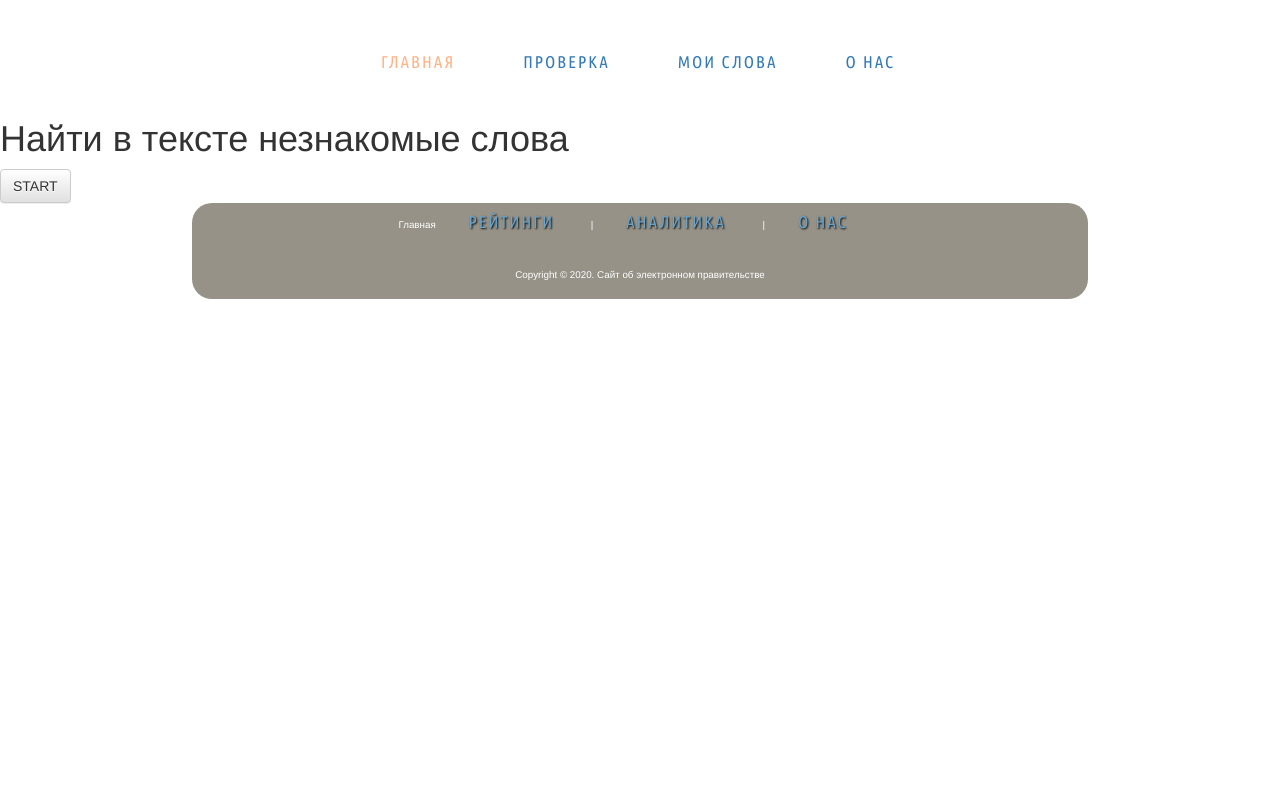
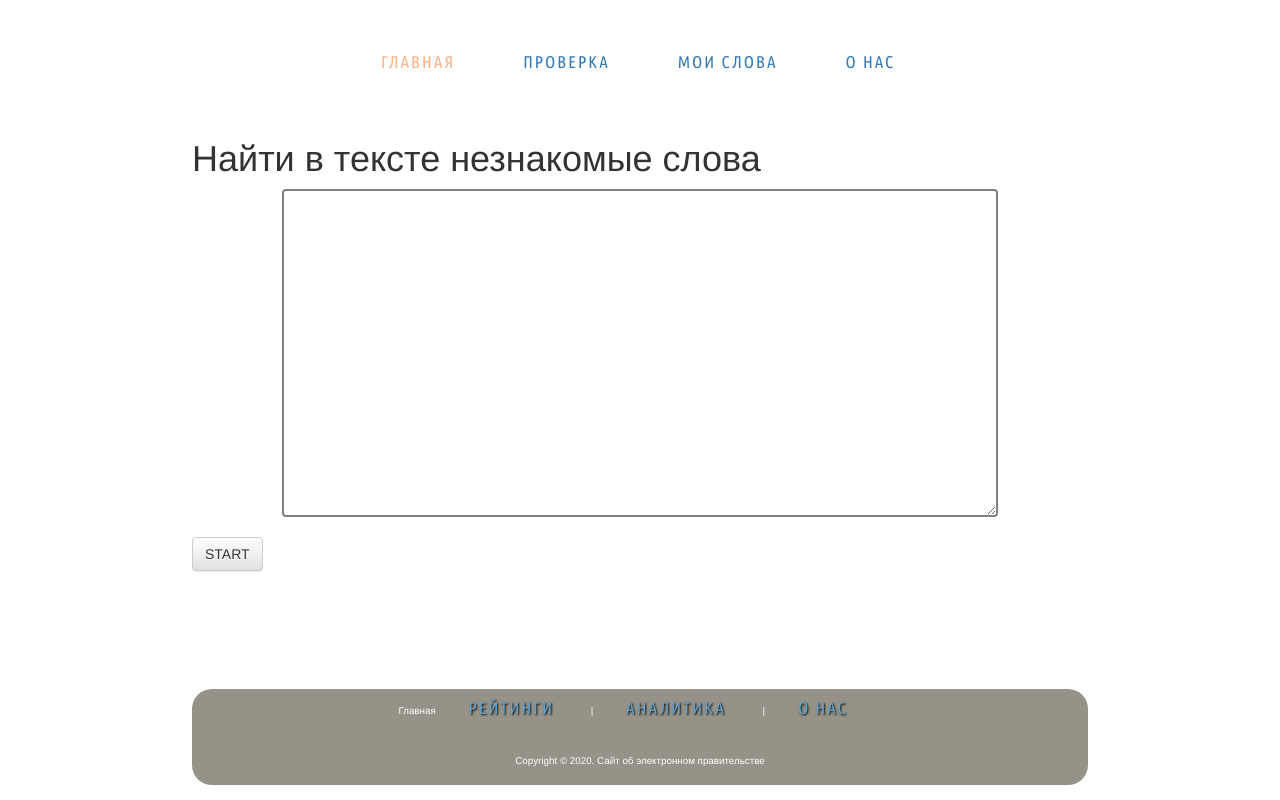
Before and after one commit to EHOTKA/English_site, a Django app: page /analys in a window 1280 px wide. Run offline with Django 3.2, Linux system fonts and the light colour scheme; some libraries are stand-ins or nearby versions.

Commit message:
Third commit

```diff
--- a/english/analysis_plot/forms.py
+++ b/english/analysis_plot/forms.py
@@ -2,7 +2,7 @@ from django import forms
 
 
 class PostForm(forms.Form):
-	field = ('title', 'text',)
+	analysText = forms.CharField(max_length=200)
 
 
 '''from .models import Post
--- a/english/analysis_plot/static/css/analysis_plot.css
+++ b/english/analysis_plot/static/css/analysis_plot.css
@@ -1,4 +1,15 @@
 @import url('https://fonts.googleapis.com/css?family=Ubuntu+Condensed');
+
+body {
+	display: flex;
+	flex-direction: column;
+	min-height: 100vh
+}
+.content, #footer {
+	margin: 0 15% 0 15%;
+	margin-bottom: 15px
+}
+
 
 .menu-main {
 	list-style: none;
@@ -63,13 +74,31 @@
 }
 }
 
+#analysText {
+	width: 80%;
+	padding: 12px 20px;
+	box-sizing: border-box;
+	border-radius: 4px;
+	border: 2px solid grey;
+
+	display: block;
+	margin-left: auto;
+	margin-right: auto;
+	resize: vertical;
+}
+
+
+
+
 #footer {
 	background: #969287;
 	color: #fff;
 	font-size: 70%;
 	padding: 5px; clear: both;
-	margin: 0 15% 0 15%;
 	border-radius: 20px;
+
+	margin-top: auto;
+
 }
 
 #footer a {
@@ -89,3 +118,7 @@
 .clearfloat{
 	clear: both;
 }
+
+.content {
+	margin-top: 10px
+}
--- a/english/analysis_plot/templates/analysis_plot/analys.html
+++ b/english/analysis_plot/templates/analysis_plot/analys.html
@@ -5,7 +5,8 @@
 
 	<h1>Найти в тексте незнакомые слова</h1>
 	<form method="POST" class="post-form">{% csrf_token %}
-		{{form.as_p}}
+		<textarea rows="15" cols="45" id="analysText" type="text" name="analysText"></textarea>
+		<br>
 		<button type="submit" class="save btn btn-default">START</button>
 	</form>
 {% endblock %}
--- a/english/analysis_plot/templates/analysis_plot/base.html
+++ b/english/analysis_plot/templates/analysis_plot/base.html
@@ -19,6 +19,7 @@
 		</div>
 	</div>
 
+
 		<div class="content conteiner">
 			{% block content %}
 			{% endblock %}
@@ -28,5 +29,6 @@
 			<p>Главная <a href= «#»> Рейтинги </a> | <a href= «#»>Аналитика</a> | <a href= «#» >О нас</a> </p>
 			<p>Copyright © 2020. Сайт об электронном правительстве </p>
 		</div>
+
 </body>
 </html>
--- a/english/analysis_plot/views.py
+++ b/english/analysis_plot/views.py
@@ -1,4 +1,5 @@
 from django.shortcuts import render
+from django.shortcuts import redirect
 
 from .forms import PostForm
 
@@ -9,7 +10,7 @@ def analys(request):
 	if request.method == "POST":
 		form = PostForm(request.POST)
 		if form.is_valid():
-			return
+			return redirect('analys')
 	else:
 		form = PostForm()
 	return render(request, 'analysis_plot/analys.html', {'form': form})
```
Lines whose indentation alone changed are shown as unchanged.
